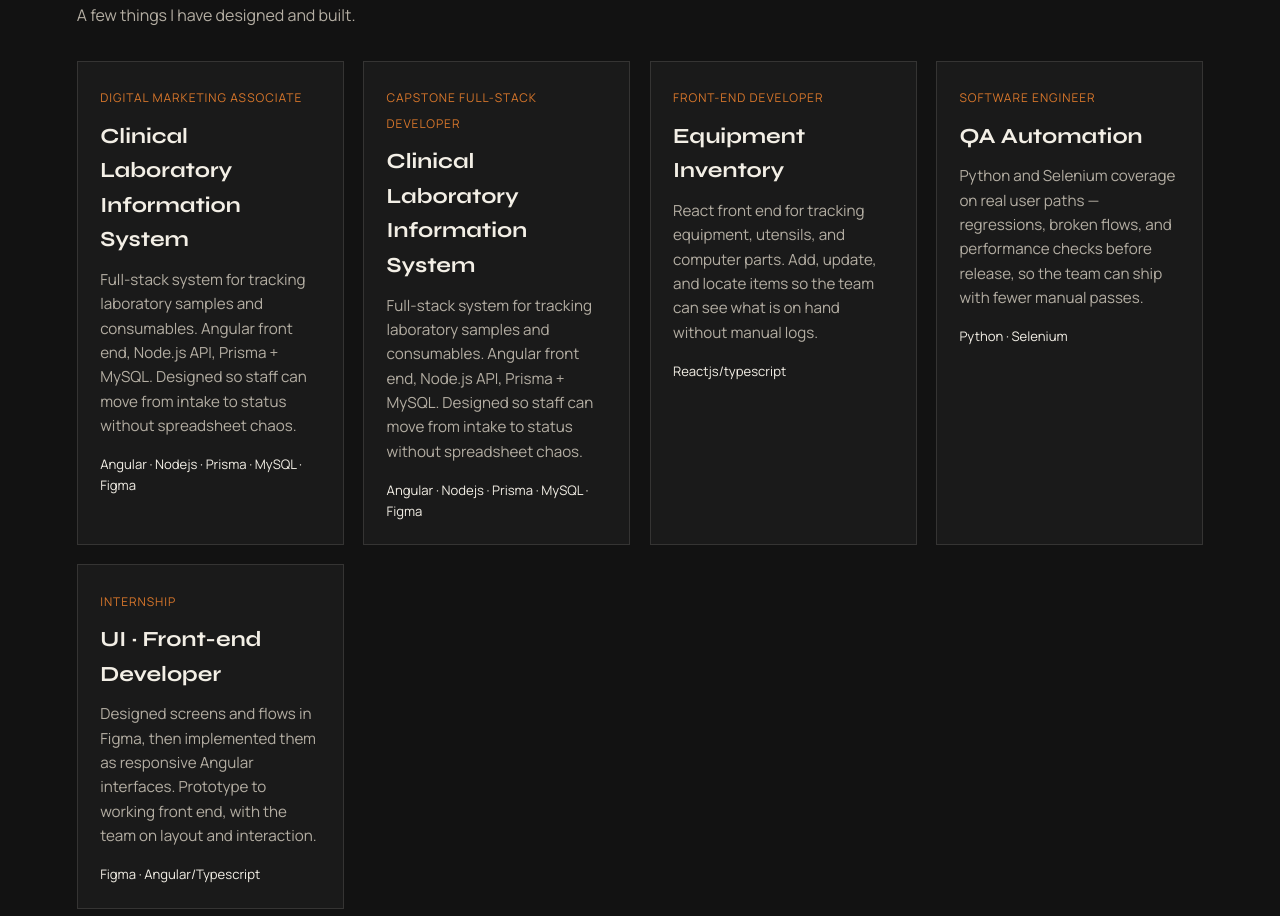
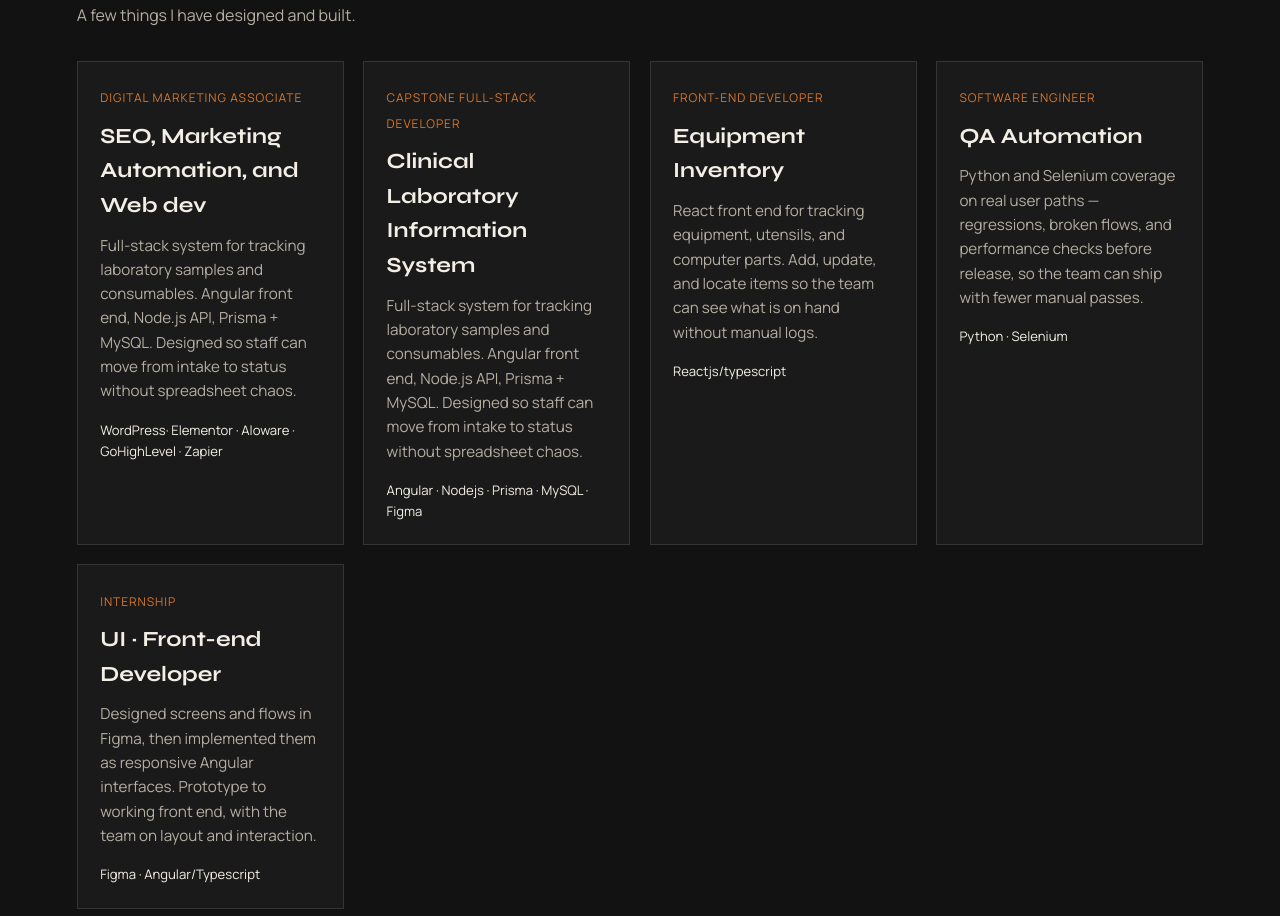
Before and after one commit to shnsu/shansu-portfolio, a plain HTML site: page index.html in a window 1280 px wide. Shown: the part 931-1847 px from the top of the page. Drawn offline with Linux system fonts and the light colour scheme.

Commit message:
Update portfolio

```diff
--- a/index.html
+++ b/index.html
@@ -42,9 +42,9 @@
     <div class="projects">
       <article class="project">
         <span class="tag">Digital Marketing Associate</span>
-        <h3>Clinical Laboratory Information System</h3>
+        <h3>SEO, Marketing Automation, and Web dev</h3>
         <p>Full-stack system for tracking laboratory samples and consumables. Angular front end, Node.js API, Prisma + MySQL. Designed so staff can move from intake to status without spreadsheet chaos.</p>
-        <p class="tools">Angular · Nodejs · Prisma · MySQL · Figma</p>
+        <p class="tools">WordPress· Elementor · Aloware · GoHighLevel · Zapier </p>
       </article>
       <article class="project">
         <span class="tag">Capstone Full-Stack Developer</span>
```
